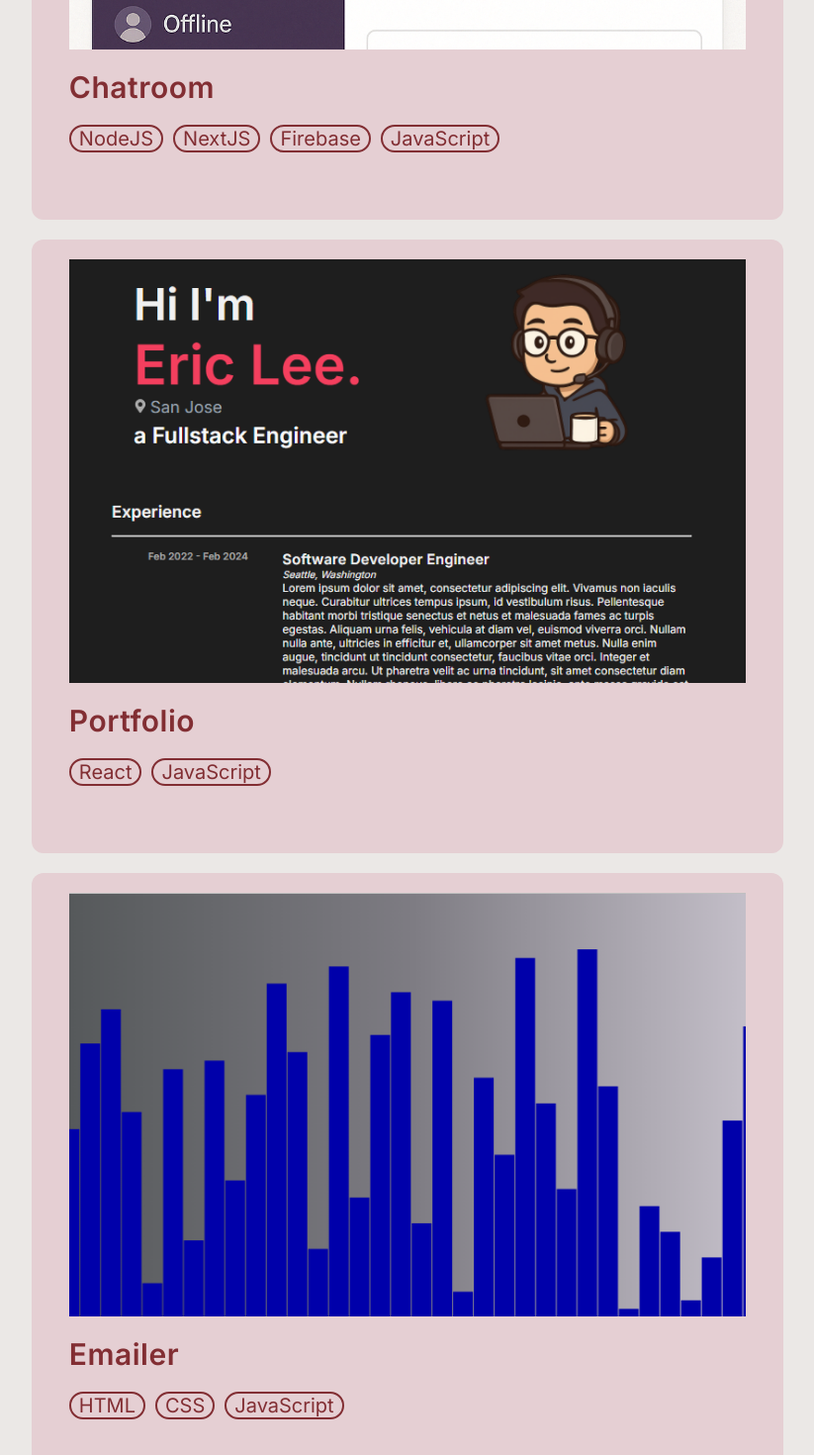
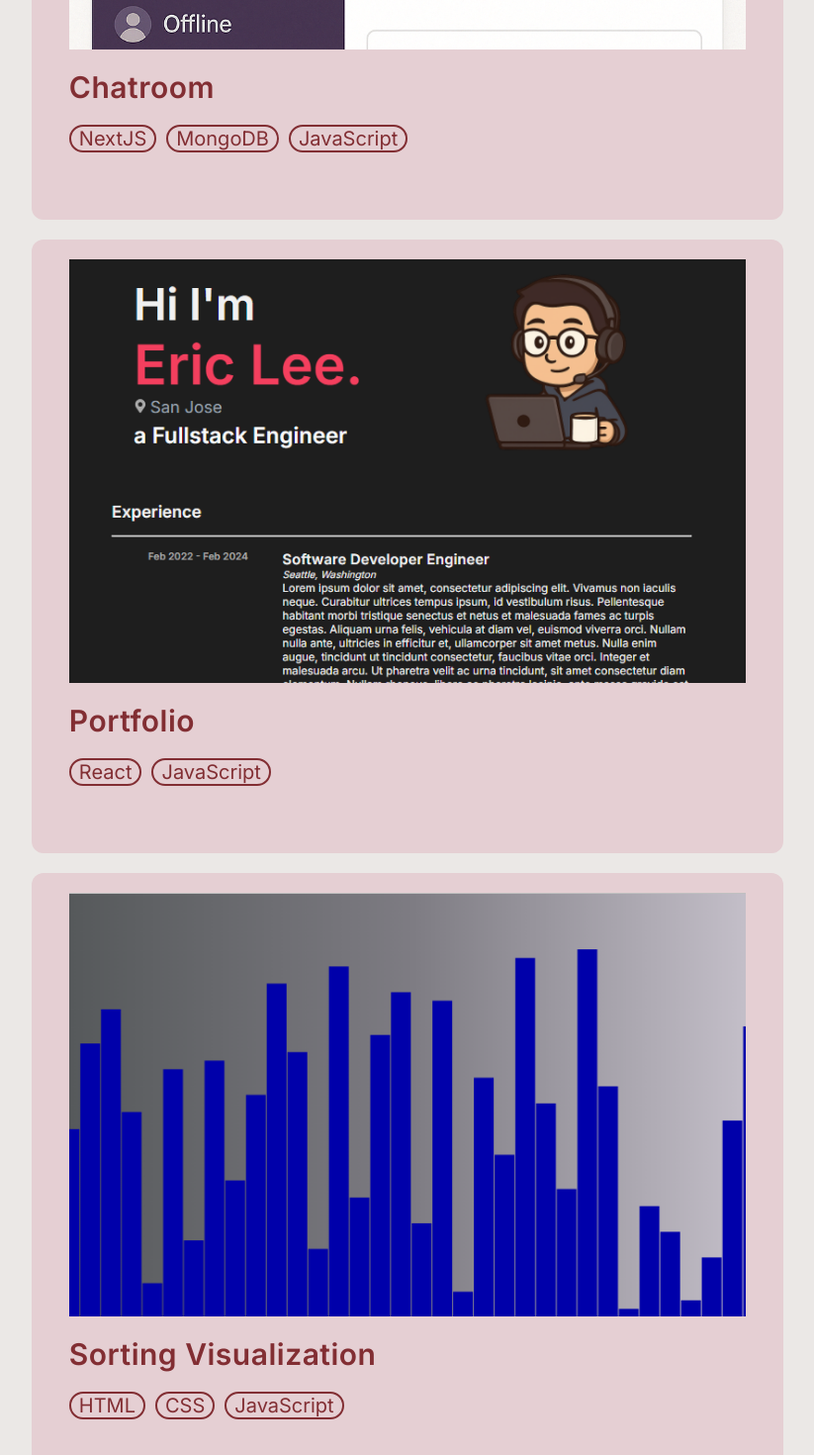
Before and after one commit to Eric-shipsit/Portfolio, a React (Create React App) app: page / in a window 1280 px wide. Shown: the part 3040-4510 px from the top of the page at 99% size, without its empty margins (228-1051 px from the left). Built offline with nearby package versions, Linux system fonts and the light colour scheme.

Commit message:
Fixed up projects a bit

```diff
--- a/src/components/Projects.js
+++ b/src/components/Projects.js
@@ -34,9 +34,8 @@ export default function Projects() {
             Chatroom
           </div>
           <div className = "project-tech">
-          <TechUsed skill={"NodeJS"}/>
           <TechUsed skill={"NextJS"}/>
-          <TechUsed skill={"Firebase"}/>
+          <TechUsed skill={"MongoDB"}/>
           <TechUsed skill={"JavaScript"}/>
           </div>
         </div>
@@ -57,7 +56,7 @@ export default function Projects() {
             <img src="/sorting-project.png" alt="Cartoon Developer" />
           </div>
           <div className='project-name'>
-            Emailer
+            Sorting Visualization
           </div>
           <div className = "project-tech">
           <TechUsed skill={"HTML"}/>
```
